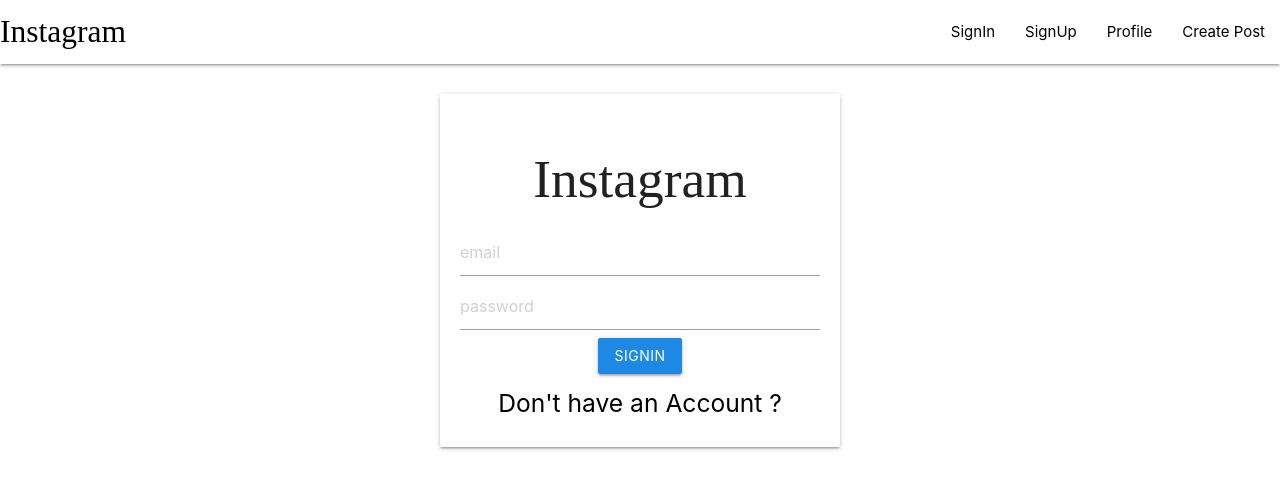
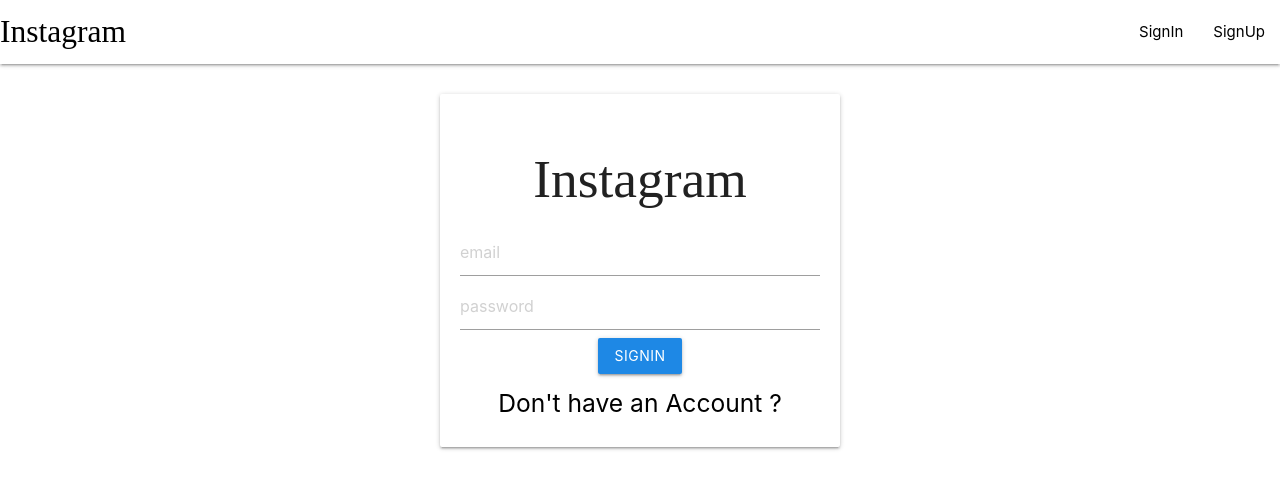
Before and after one commit to VGandhi27/Instagram_Clone, a React (Create React App) app in the folder client/: page /signin in a window 1280 px wide. Shown: the top 488 px of the page. Built offline with nearby package versions, Linux system fonts and the light colour scheme; a web font is replaced by a local one.

Commit message:
update navigation links

```diff
--- a/client/src/components/Navbar.js
+++ b/client/src/components/Navbar.js
@@ -1,18 +1,31 @@
-import React from 'react'
+import React,{useContext} from 'react'
 import { Outlet, Link , useLocation} from "react-router-dom";
+import { UserContext} from '../App'
+const Navbar=()=> {
+  const {state,dispatch}=useContext(UserContext)
+  const renderList=()=>{
+    if(state){
+    return[
+      <li><Link to="/profile">Profile</Link></li>,
+      <li><Link to="/createpost">Create Post</Link></li>
 
-export default function Navbar() {
+    ]
+    }else{
+
+      return[
+        <li><Link to="/signin">SignIn</Link></li>,
+        <li><Link to="/signup">SignUp</Link></li>
+
+      ]
+    }
+  }
   return (
     <>
     <nav>
     <div className="nav-wrapper white" >
-      <Link to="/" className="brand-logo left">Instagram</Link>
+      <Link to={state?"/":"signin"} className="brand-logo left">Instagram</Link>
       <ul id="nav-mobile" className="right">
-        <li><Link to="/signin">SignIn</Link></li>
-        <li><Link to="/signup">SignUp</Link></li>
-        <li><Link to="/profile">Profile</Link></li>
-        <li><Link to="/createpost">Create Post</Link></li>
-
+       {renderList()}
       </ul>
     </div>
   </nav>
@@ -20,3 +33,4 @@
     </>
   )
 }
+export default Navbar
```
